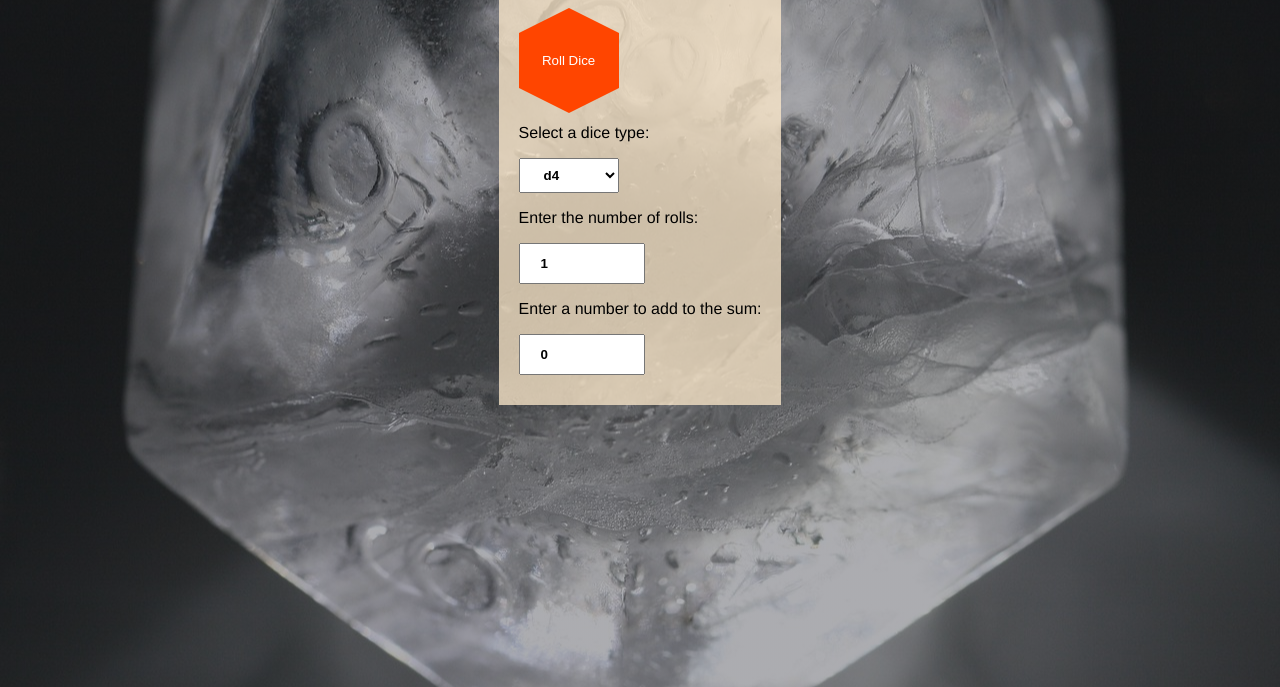
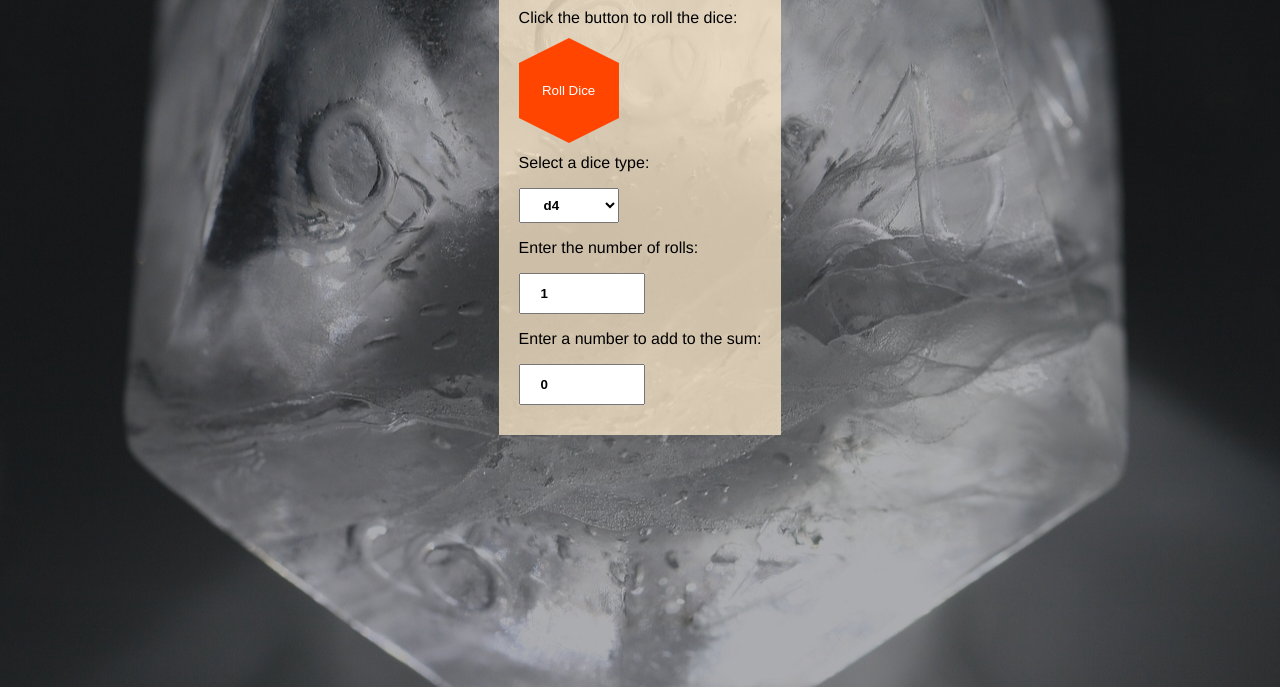
Before and after one commit to Mysolaar/dice-roll, a plain HTML site: page index.html in a window 1280 px wide. Shown: the part 113-800 px from the top of the page. Drawn offline with Linux system fonts and the light colour scheme.

Commit message:
Update style.css

```diff
--- a/css/style.css
+++ b/css/style.css
@@ -71,9 +71,8 @@ input {
 .container {
     align-items: center;
     margin: 0 auto;
-    padding: 0 20px;
+    padding: 30px 20px;
     background-color: hsl(36, 100%, 90%, 75%);
-    padding-bottom: 30px;
 }
 
 .result__txt {
```
